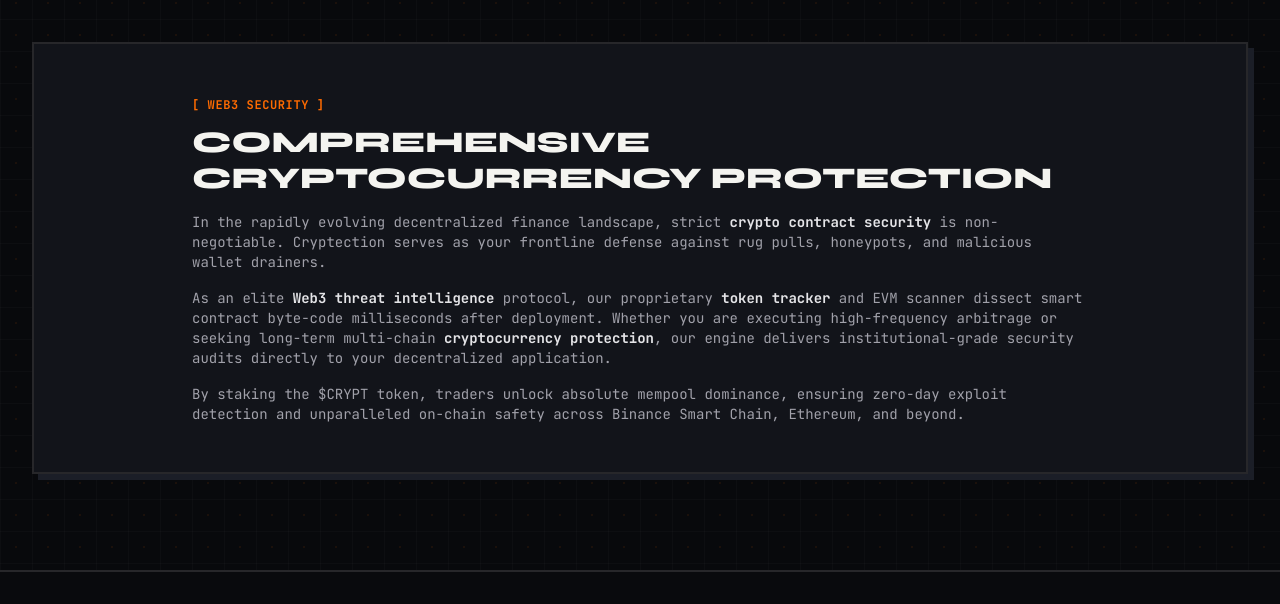
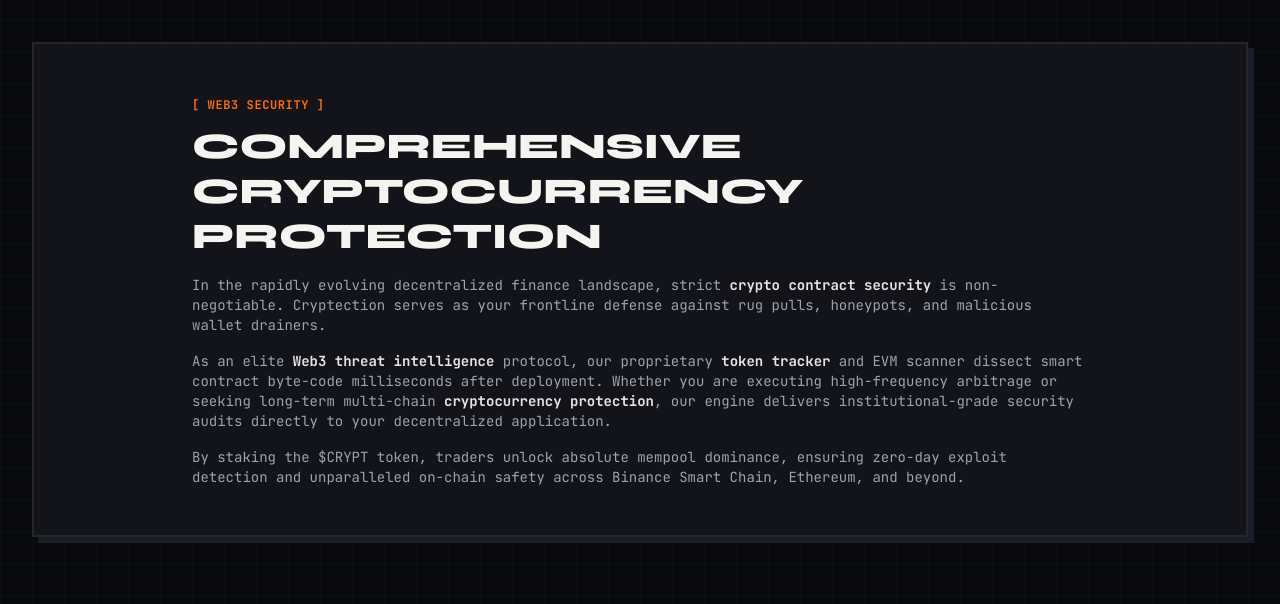
Before and after one commit to andrewseanholness/cryptection, a website: page public/index.html in a window 1280 px wide. Shown: the part 4397-5001 px from the top of the page. Drawn offline with nearby package versions, Linux system fonts and the light colour scheme.

```diff
--- a/public/index.html
+++ b/public/index.html
@@ -576,7 +576,7 @@
         <section id="seo-content" class="bg-card border-2 border-zinc-800 p-6 sm:p-8 lg:p-12 relative mt-8 sm:mt-12 shadow-[6px_6px_0px_0px_#1b1e27]">
             <div class="max-w-4xl mx-auto">
                 <span class="font-mono text-[10px] sm:text-xs text-brand font-bold uppercase tracking-wider">[ WEB3 SECURITY ]</span>
-                <h2 class="font-syne text-2xl sm:text-3xl font-black text-ink uppercase mt-2 mb-4">Comprehensive Cryptocurrency Protection</h2>
+                <h2 class="font-syne text-[clamp(1.25rem,6vw,2.25rem)] font-black text-ink uppercase mt-2 mb-4 leading-tight break-words">Comprehensive Cryptocurrency Protection</h2>
 
                 <div class="space-y-4 font-mono text-xs sm:text-sm text-zinc-400 leading-relaxed">
                     <p>In the rapidly evolving decentralized finance landscape, strict <strong class="text-zinc-200">crypto contract security</strong> is non-negotiable. Cryptection serves as your frontline defense against rug pulls, honeypots, and malicious wallet drainers.</p>
```
